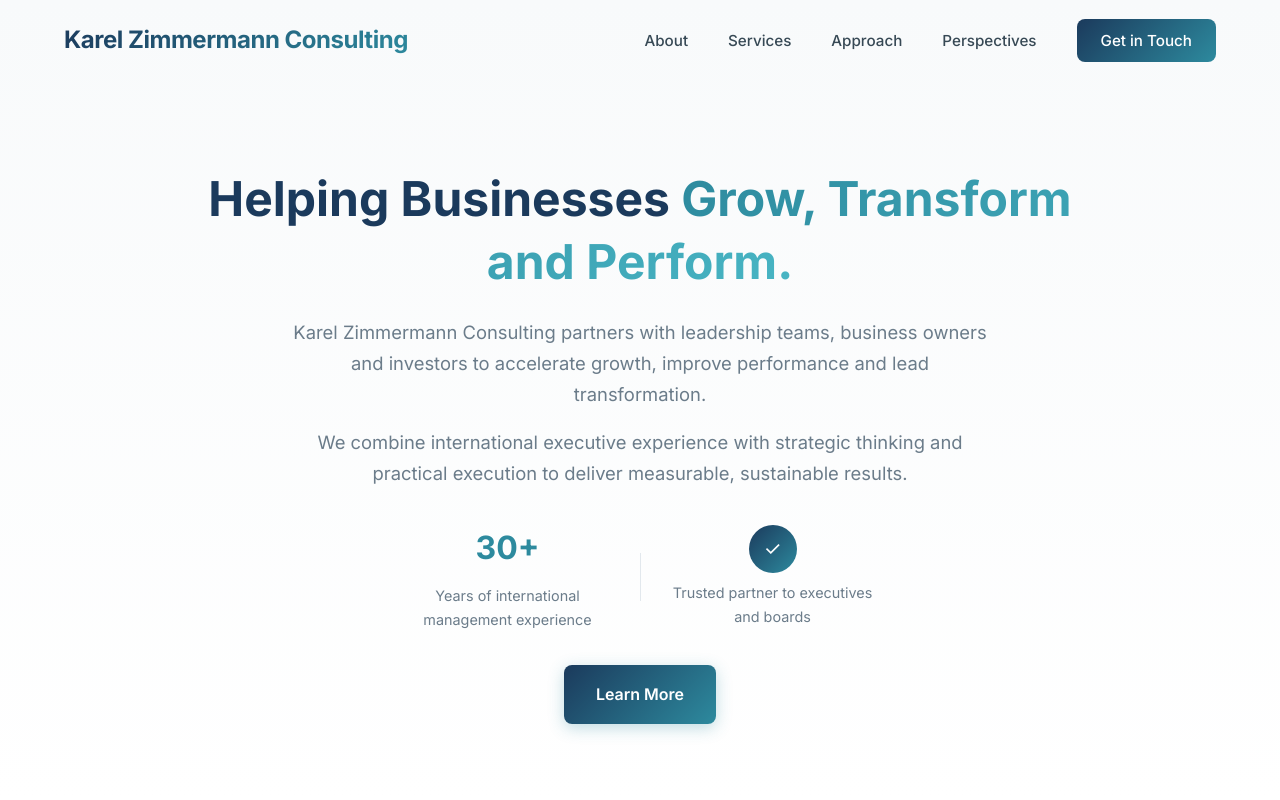
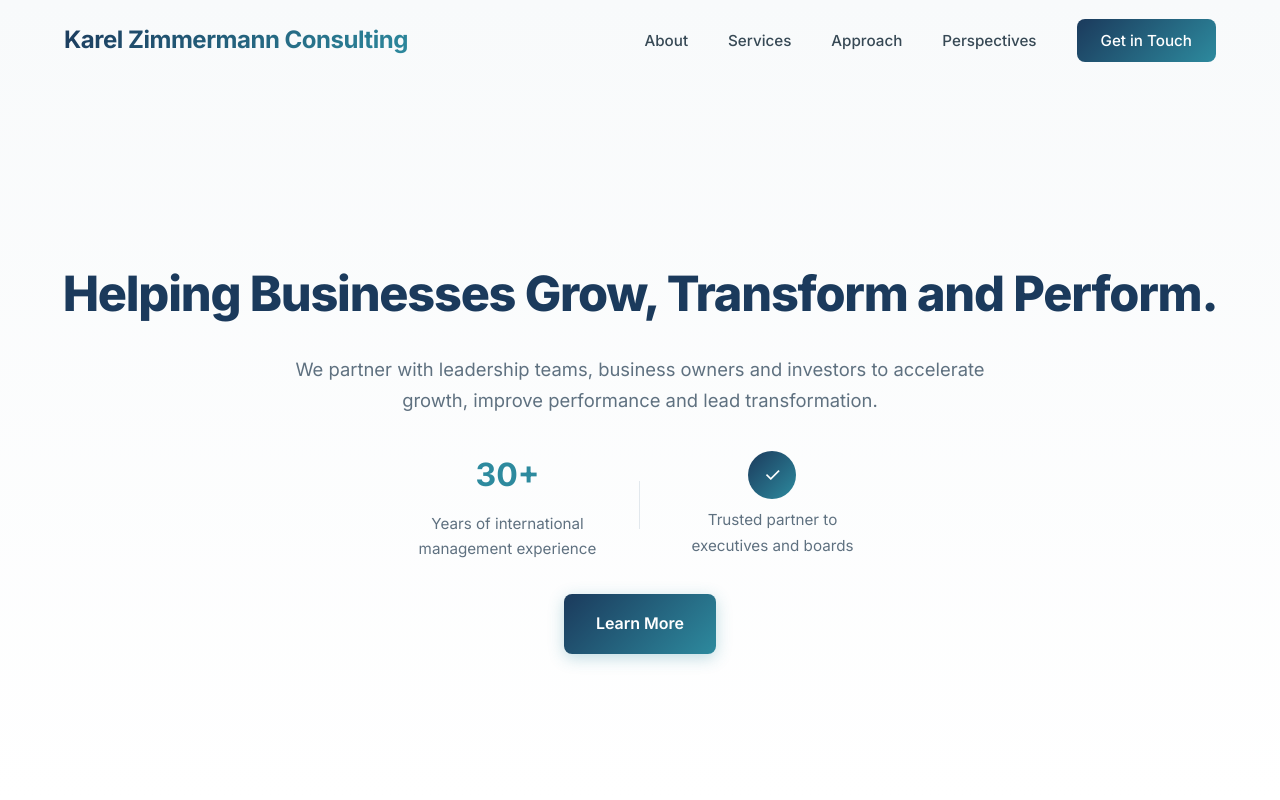
Before and after one commit to stephanzimm/KZ-consulting, a plain HTML site: page index.html in a window 1280 px wide. Shown: the top 800 px of the page. Drawn offline with Linux system fonts and the light colour scheme.

Commit message:
Refine homepage hero content and typography

```diff
--- a/index.html
+++ b/index.html
@@ -10,7 +10,7 @@
     <link rel="stylesheet" href="styles.css">
     <link rel="preconnect" href="https://fonts.googleapis.com">
     <link rel="preconnect" href="https://fonts.gstatic.com" crossorigin>
-    <link href="https://fonts.googleapis.com/css2?family=Inter:wght@300;400;500;600;700&display=swap" rel="stylesheet">
+    <link href="https://fonts.googleapis.com/css2?family=Inter:wght@300;400;500;600;700;800&display=swap" rel="stylesheet">
     <link rel="icon" type="image/png" href="logo.png">
 </head>
 
@@ -37,11 +37,9 @@
     <!-- Hero Section -->
     <section id="home" class="hero">
         <div class="hero-content">
-            <h1>Helping Businesses <span class="gradient-text">Grow, Transform and Perform.</span></h1>
-            <p class="hero-subtitle">Karel Zimmermann Consulting partners with leadership teams, business
-                owners and investors to accelerate growth, improve performance and lead transformation.</p>
-            <p class="hero-subtitle">We combine international executive experience with strategic thinking and
-                practical execution to deliver measurable, sustainable results.</p>
+            <h1>Helping Businesses Grow, Transform and Perform.</h1>
+            <p class="hero-subtitle">We partner with leadership teams, business owners and investors to accelerate
+                growth, improve performance and lead transformation.</p>
             <div class="hero-stats">
                 <div class="stat">
                     <span class="stat-number">30+</span>
@@ -270,8 +268,8 @@
                         </svg>
                     </div>
                     <h3>M&A Integration & Value Creation</h3>
-                    <p>Maximizing acquisition value through effective integration, transformation and value
-                        realization.</p>
+                    <p>Unlocking acquisition potential through effective integration, transformation and performance
+                        enhancement</p>
                 </div>
             </div>
             <p class="services-note">Every engagement is tailored, practical, and designed to deliver results that
--- a/styles.css
+++ b/styles.css
@@ -259,33 +259,26 @@
 }
 
 .hero-content {
-    max-width: 900px;
+    max-width: 1200px;
     margin: 0 auto;
     text-align: center;
-    transform: translateY(16px);
+    transform: translateY(28px);
 }
 
 .hero h1 {
-    margin-bottom: 24px;
-}
-
-.gradient-text {
-    background: var(--gradient-text);
-    -webkit-background-clip: text;
-    -webkit-text-fill-color: transparent;
-    background-clip: text;
+    font-size: clamp(2rem, 3.8vw, 3.15rem);
+    font-weight: 800;
+    letter-spacing: -0.025em;
+    color: var(--navy-dark);
+    margin-bottom: 28px;
 }
 
 .hero-subtitle {
     font-size: 1.15rem;
-    color: var(--gray-500);
-    max-width: 700px;
-    margin: 0 auto 16px;
+    color: #5F7180;
+    max-width: 760px;
+    margin: 0 auto 32px;
     line-height: 1.7;
-}
-
-.hero-subtitle:last-of-type {
-    margin-bottom: 32px;
 }
 
 .hero-stats {
@@ -323,8 +316,8 @@
 }
 
 .stat-label {
-    font-size: 0.9rem;
-    color: var(--gray-500);
+    font-size: 0.95rem;
+    color: #5F7180;
     max-width: 200px;
     text-align: center;
 }
@@ -1192,12 +1185,8 @@
 
     .hero-subtitle {
         font-size: 1rem;
-        margin: 0 auto 12px;
+        margin: 0 auto 24px;
         line-height: 1.6;
-    }
-
-    .hero-subtitle:last-of-type {
-        margin-bottom: 24px;
     }
 
     .hero-stats {
@@ -1217,7 +1206,7 @@
     }
 
     .stat-label {
-        font-size: 0.85rem;
+        font-size: 0.9rem;
         max-width: 180px;
     }
 
@@ -1476,11 +1465,11 @@
     }
 
     .hero h1 {
-        font-size: 1.35rem;
+        font-size: 1.5rem;
     }
 
     .hero-subtitle {
-        font-size: 0.95rem;
+        font-size: 1rem;
     }
 
     .btn {
```
